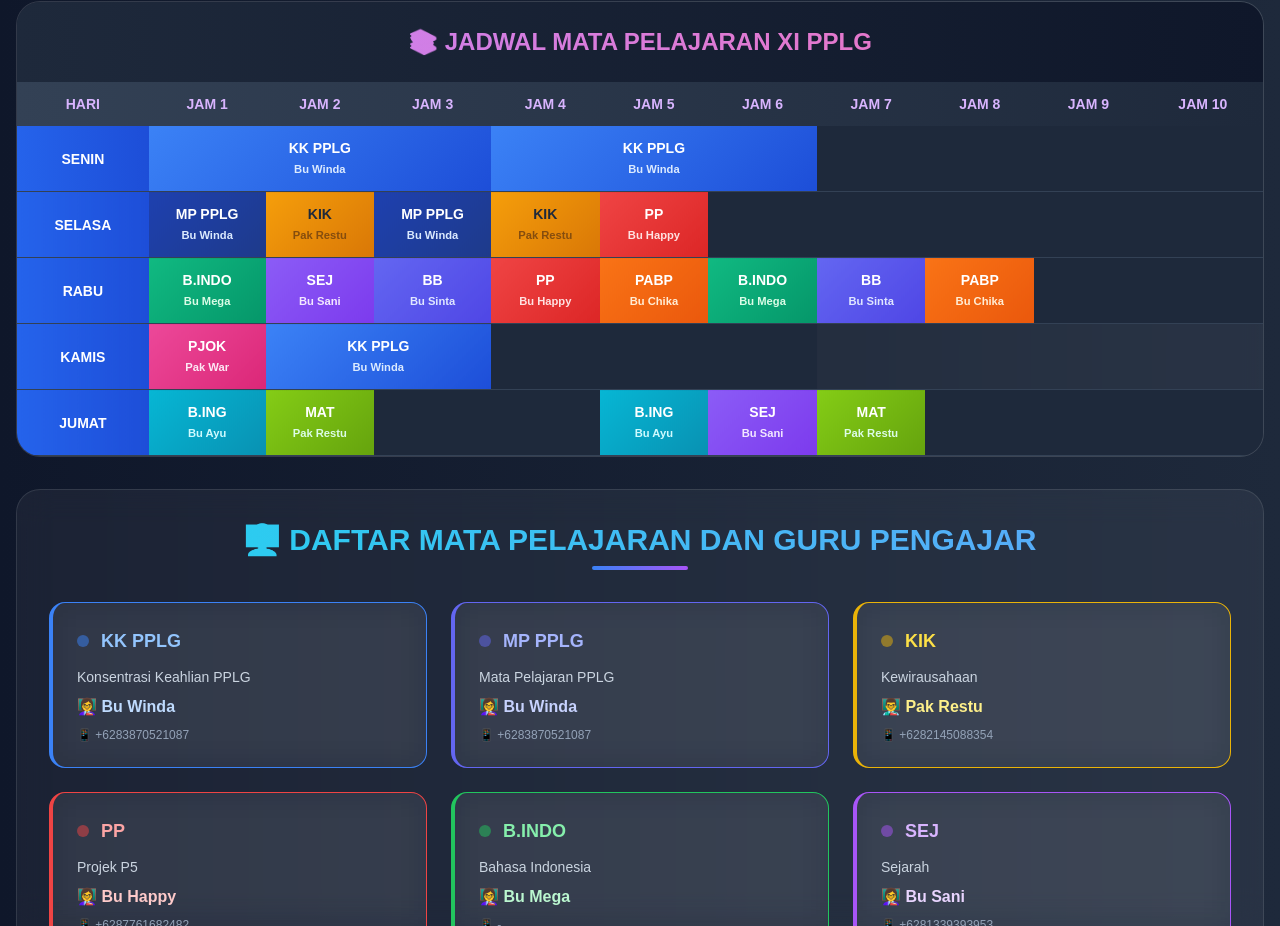
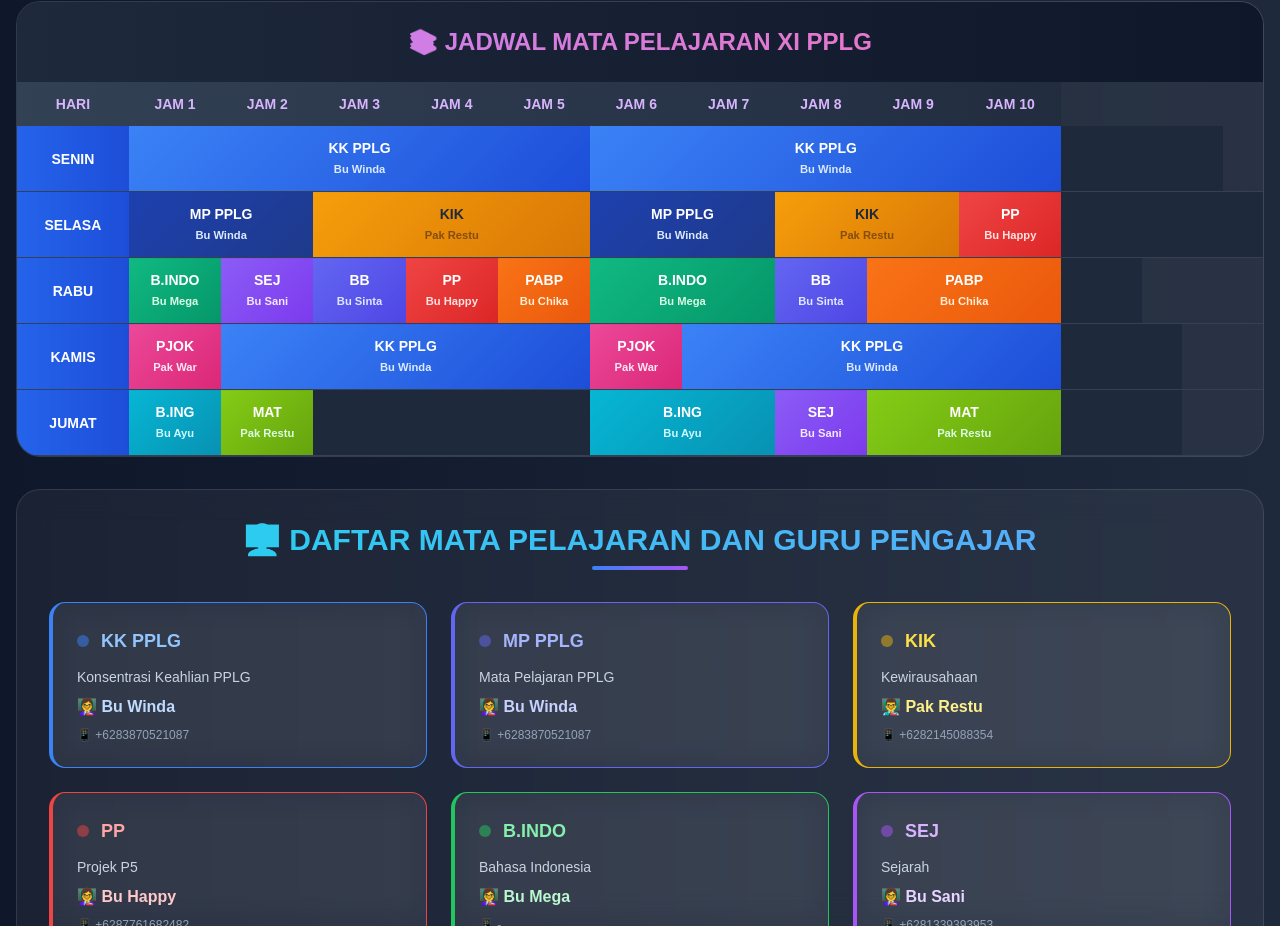
Before and after one commit to zynxx24/XI-PPLG, a plain HTML site: page general/class/schedule-01.html in a window 1280 px wide. Shown: the part 1138-2064 px from the top of the page. Drawn offline with nearby package versions, Linux system fonts and the light colour scheme.

Commit message:
fix schedule

```diff
--- a/general/class/schedule-01.html
+++ b/general/class/schedule-01.html
@@ -311,11 +311,11 @@
                     <tbody>
                         <tr class="border-b border-slate-700">
                             <td class="px-4 py-3 bg-gradient-to-r from-blue-600 to-blue-700 text-white font-bold text-center">SENIN</td>
-                            <td class="px-2 py-3 subject-kk-pplg text-white text-center font-semibold" colspan="3">
+                            <td class="px-4 py-3 subject-kk-pplg text-white text-center font-semibold" colspan="5">
                                 <div>KK PPLG</div>
                                 <small class="text-blue-100">Bu Winda</small>
                             </td>
-                            <td class="px-2 py-3 subject-kk-pplg text-white text-center font-semibold" colspan="3">
+                            <td class="px-2 py-3 subject-kk-pplg text-white text-center font-semibold" colspan="5">
                                 <div>KK PPLG</div>
                                 <small class="text-blue-100">Bu Winda</small>
                             </td>
@@ -326,19 +326,19 @@
                         </tr>
                         <tr class="border-b border-slate-700">
                             <td class="px-4 py-3 bg-gradient-to-r from-blue-600 to-blue-700 text-white font-bold text-center">SELASA</td>
-                            <td class="px-2 py-3 subject-mp-pplg text-white text-center font-semibold">
+                            <td class="px-2 py-3 subject-mp-pplg text-white text-center font-semibold" colspan="2">
                                 <div>MP PPLG</div>
                                 <small class="text-blue-100">Bu Winda</small>
                             </td>
-                            <td class="px-2 py-3 subject-kik text-slate-800 text-center font-semibold">
+                            <td class="px-2 py-3 subject-kik text-slate-800 text-center font-semibold" colspan="3">
                                 <div>KIK</div>
                                 <small class="text-yellow-800">Pak Restu</small>
                             </td>
-                            <td class="px-2 py-3 subject-mp-pplg text-white text-center font-semibold">
+                            <td class="px-2 py-3 subject-mp-pplg text-white text-center font-semibold" colspan="2">
                                 <div>MP PPLG</div>
                                 <small class="text-blue-100">Bu Winda</small>
                             </td>
-                            <td class="px-2 py-3 subject-kik text-slate-800 text-center font-semibold">
+                            <td class="px-2 py-3 subject-kik text-slate-800 text-center font-semibold" colspan="2">
                                 <div>KIK</div>
                                 <small class="text-yellow-800">Pak Restu</small>
                             </td>
@@ -374,7 +374,7 @@
                                 <div>PABP</div>
                                 <small class="text-orange-100">Bu Chika</small>
                             </td>
-                            <td class="px-2 py-3 subject-bindo text-white text-center font-semibold">
+                            <td class="px-2 py-3 subject-bindo text-white text-center font-semibold" colspan="2">
                                 <div>B.INDO</div>
                                 <small class="text-green-100">Bu Mega</small>
                             </td>
@@ -382,7 +382,7 @@
                                 <div>BB</div>
                                 <small class="text-indigo-100">Bu Sinta</small>
                             </td>
-                            <td class="px-2 py-3 subject-pabp text-white text-center font-semibold">
+                            <td class="px-2 py-3 subject-pabp text-white text-center font-semibold" colspan="2">
                                 <div>PABP</div>
                                 <small class="text-orange-100">Bu Chika</small>
                             </td>
@@ -395,10 +395,19 @@
                                 <div>PJOK</div>
                                 <small class="text-pink-100">Pak War</small>
                             </td>
-                            <td class="px-2 py-3 subject-kk-pplg text-white text-center font-semibold" colspan="2">
+                            <td class="px-2 py-3 subject-kk-pplg text-white text-center font-semibold" colspan="4">
                                 <div>KK PPLG</div>
                                 <small class="text-blue-100">Bu Winda</small>
                             </td>
+                            <td class="px-2 py-3 subject-pjok text-white text-center font-semibold">
+                                <div>PJOK</div>
+                                <small class="text-pink-100">Pak War</small>
+                            </td>
+                            <td class="px-2 py-3 subject-kk-pplg text-white text-center font-semibold" colspan="4">
+                                <div>KK PPLG</div>
+                                <small class="text-blue-100">Bu Winda</small>
+                            </td>
+
                             <td class="px-4 py-3 bg-slate-800"></td>
                             <td class="px-4 py-3 bg-slate-800"></td>
                             <td class="px-4 py-3 bg-slate-800"></td>
@@ -415,7 +424,9 @@
                             </td>
                             <td class="px-4 py-3 bg-slate-800"></td>
                             <td class="px-4 py-3 bg-slate-800"></td>
-                            <td class="px-2 py-3 subject-bing text-white text-center font-semibold">
+                            <td class="px-4 py-3 bg-slate-800"></td>
+
+                            <td class="px-2 py-3 subject-bing text-white text-center font-semibold" colspan="2">
                                 <div>B.ING</div>
                                 <small class="text-cyan-100">Bu Ayu</small>
                             </td>
@@ -423,7 +434,7 @@
                                 <div>SEJ</div>
                                 <small class="text-purple-100">Bu Sani</small>
                             </td>
-                            <td class="px-2 py-3 subject-mat text-white text-center font-semibold">
+                            <td class="px-2 py-3 subject-mat text-white text-center font-semibold" colspan="2">
                                 <div>MAT</div>
                                 <small class="text-green-100">Pak Restu</small>
                             </td>
```
